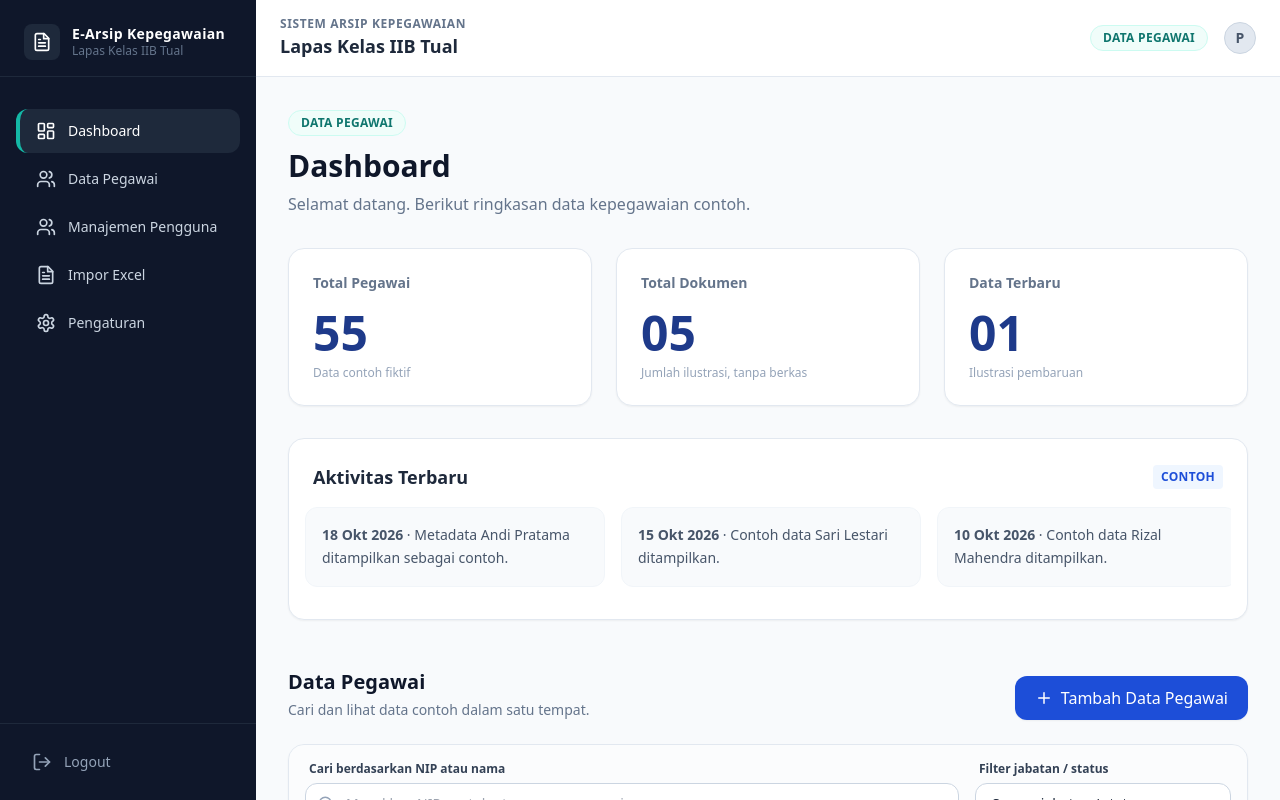
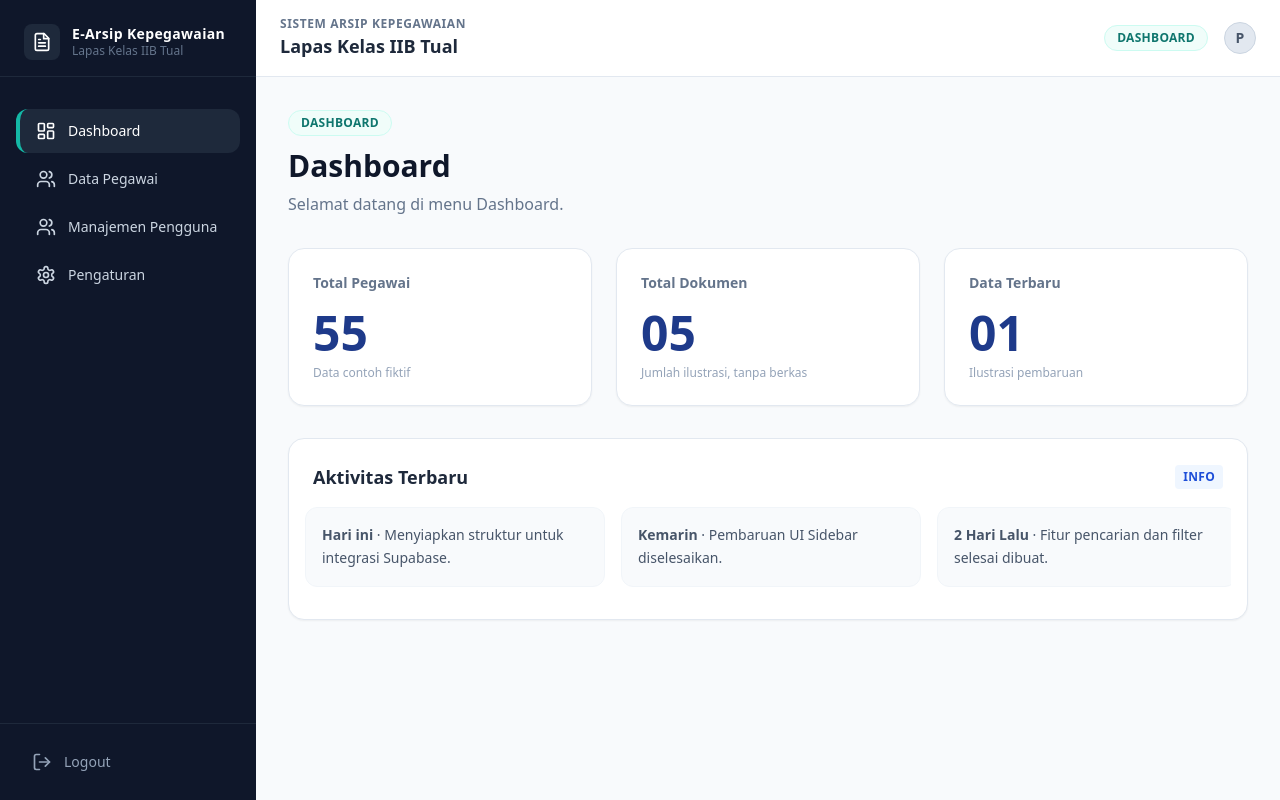
Before and after one commit to suliansyahsyamsul26-dev/e-arsip-tual, a React (Vite) app: page / in a window 1280 px wide. Both pictures are taken after typing "Sample", "Sample123" into the empty fields and a click on the button "Masuk". Built offline with nearby package versions, Linux system fonts and the light colour scheme.

Commit message:
update UI sidebar dan navigasi

```diff
--- a/src/e_arsip_kepegawaian.tsx
+++ b/src/e_arsip_kepegawaian.tsx
@@ -166,11 +166,11 @@ function DashboardLayout({
 }) {
   const [activeTab, setActiveTab] = useState('Dashboard');
 
+  // Menu navItems sudah diperbarui, menghapus Impor Excel
   const navItems = [
     { name: 'Dashboard', icon: IconDashboard },
     { name: 'Data Pegawai', icon: IconUsers },
     { name: 'Manajemen Pengguna', icon: IconUsers },
-    { name: 'Impor Excel', icon: IconFileText },
     { name: 'Pengaturan', icon: IconSettings },
   ];
 
@@ -219,6 +219,7 @@ function DashboardLayout({
           ))}
         </nav>
 
+        {/* Tombol Logout diposisikan terpisah di bagian paling bawah sidebar */}
         <div className="absolute bottom-0 w-full p-4 border-t border-slate-800">
           <button
             onClick={onLogout}
@@ -248,7 +249,7 @@ function DashboardLayout({
           </div>
           <div className="hidden sm:flex items-center gap-4">
              <span className="px-3 py-1 bg-teal-50 text-teal-700 text-xs font-bold rounded-full border border-teal-100 uppercase tracking-wide">
-               Data Pegawai
+               {activeTab}
              </span>
              <div className="h-8 w-8 rounded-full bg-slate-200 border border-slate-300 flex items-center justify-center text-sm font-bold text-slate-600">
                {userRole === 'admin' ? 'A' : 'P'}
@@ -263,12 +264,15 @@ function DashboardLayout({
             {/* Page Title & Badge */}
             <div>
               <span className="inline-block mb-3 px-3 py-1 bg-teal-50 text-teal-700 text-xs font-bold rounded-full border border-teal-100 uppercase tracking-wide">
-                Data Pegawai
+                {activeTab}
               </span>
-              <h2 className="text-3xl font-bold text-slate-900 mb-2">Dashboard</h2>
-              <p className="text-slate-500">Selamat datang. Berikut ringkasan data kepegawaian contoh.</p>
+              <h2 className="text-3xl font-bold text-slate-900 mb-2">{activeTab}</h2>
+              <p className="text-slate-500">Selamat datang di menu {activeTab}.</p>
             </div>
 
+            {/* Render konten spesifik berdasarkan tab yang aktif */}
+            {activeTab === 'Dashboard' && (
+              <>
                 {/* Stats Cards */}
                 <div className="grid grid-cols-1 md:grid-cols-3 gap-6">
                   <StatCard title="Total Pegawai" value="55" subtitle="Data contoh fiktif" />
@@ -277,36 +281,46 @@ function DashboardLayout({
                 </div>
 
                 {/* Recent Activity */}
-            <div className="bg-white rounded-2xl border border-slate-200 p-6 shadow-sm">
+                <div className="bg-white rounded-2xl border border-slate-200 p-6 shadow-sm mt-8">
                   <div className="flex justify-between items-center mb-4">
                     <h3 className="text-lg font-bold text-slate-800">Aktivitas Terbaru</h3>
-                <span className="px-2 py-1 bg-blue-50 text-blue-700 text-xs font-bold rounded uppercase tracking-wide">Contoh</span>
+                    <span className="px-2 py-1 bg-blue-50 text-blue-700 text-xs font-bold rounded uppercase tracking-wide">Info</span>
                   </div>
                   <div className="flex gap-4 overflow-x-auto pb-2 -mx-2 px-2 snap-x">
-                <ActivityCard date="18 Okt 2026" desc="Metadata Andi Pratama ditampilkan sebagai contoh." />
-                <ActivityCard date="15 Okt 2026" desc="Contoh data Sari Lestari ditampilkan." />
-                <ActivityCard date="10 Okt 2026" desc="Contoh data Rizal Mahendra ditampilkan." />
+                    <ActivityCard date="Hari ini" desc="Menyiapkan struktur untuk integrasi Supabase." />
+                    <ActivityCard date="Kemarin" desc="Pembaruan UI Sidebar diselesaikan." />
+                    <ActivityCard date="2 Hari Lalu" desc="Fitur pencarian dan filter selesai dibuat." />
                   </div>
                 </div>
+              </>
+            )}
 
-            {/* Data Table Section */}
-            <div className="pt-4">
+            {activeTab === 'Data Pegawai' && (
+              <div className="pt-2">
                 <div className="flex flex-col sm:flex-row sm:justify-between sm:items-end gap-4 mb-6">
                   <div>
                     <h3 className="text-xl font-bold text-slate-900 mb-1">Data Pegawai</h3>
-                  <p className="text-sm text-slate-500">Cari dan lihat data contoh dalam satu tempat.</p>
+                    <p className="text-sm text-slate-500">Cari dan kelola data arsip kepegawaian.</p>
                   </div>
                   <button
-                  onClick={() => alert("Prototipe: Fitur 'Tambah Data' membutuhkan backend untuk menyimpan data secara permanen.")}
+                    onClick={() => alert("Prototipe: Fitur 'Tambah Data' akan diaktifkan setelah Supabase terhubung.")}
                     className="inline-flex items-center justify-center gap-2 bg-blue-700 hover:bg-blue-800 text-white px-5 py-2.5 rounded-xl font-medium transition-colors shadow-sm"
                   >
                     <IconPlus />
                     Tambah Data Pegawai
                   </button>
                 </div>
-
                 <EmployeeTable data={MOCK_PEGAWAI} />
               </div>
+            )}
+
+            {(activeTab === 'Manajemen Pengguna' || activeTab === 'Pengaturan') && (
+              <div className="bg-white rounded-2xl border border-slate-200 p-8 shadow-sm text-center">
+                <IconSettings />
+                <h3 className="text-lg font-bold text-slate-800 mt-4">Sedang Dalam Pengembangan</h3>
+                <p className="text-slate-500 mt-2">Halaman {activeTab} akan dibangun bersamaan dengan integrasi autentikasi Supabase.</p>
+              </div>
+            )}
 
             {/* Footer space */}
             <div className="h-8"></div>
@@ -348,7 +362,6 @@ function EmployeeTable({ data }: { data: any[] }) {
   // Client-side filtering (Simulating secure parameterized search on backend)
   const filteredData = useMemo(() => {
     return data.filter(emp => {
-      // Basic sanitization/lowercasing for search
       const safeSearch = searchTerm.toLowerCase().trim();
       const matchesSearch = emp.nama.toLowerCase().includes(safeSearch) || emp.nip.includes(safeSearch);
       const matchesFilter = filterJabatan === '' || emp.jabatan === filterJabatan;
@@ -358,7 +371,7 @@ function EmployeeTable({ data }: { data: any[] }) {
 
   // Extract unique jabatan for the filter dropdown
   const uniqueJabatan = useMemo(() => {
-    const jabatans = data.map(d => d.jabatan);
+    const jabatans = data.map((d: any) => d.jabatan);
     return [...new Set(jabatans)];
   }, [data]);
 
@@ -390,7 +403,7 @@ function EmployeeTable({ data }: { data: any[] }) {
             className="w-full px-4 py-2.5 rounded-xl border border-slate-300 focus:ring-2 focus:ring-blue-500 focus:border-blue-500 outline-none transition-all text-sm appearance-none bg-white"
           >
             <option value="">Semua jabatan / status</option>
-            {uniqueJabatan.map(jabatan => (
+            {uniqueJabatan.map((jabatan: any) => (
               <option key={jabatan} value={jabatan}>{jabatan}</option>
             ))}
           </select>
@@ -411,7 +424,7 @@ function EmployeeTable({ data }: { data: any[] }) {
           </thead>
           <tbody className="divide-y divide-slate-100">
             {filteredData.length > 0 ? (
-              filteredData.map((row) => (
+              filteredData.map((row: any) => (
                 <tr key={row.id} className="hover:bg-slate-50/80 transition-colors">
                   <td className="p-4 text-sm font-medium text-slate-700">{row.nip}</td>
                   <td className="p-4 text-sm font-bold text-slate-900">{row.nama}</td>
```
Lines whose indentation alone changed are shown as unchanged.
